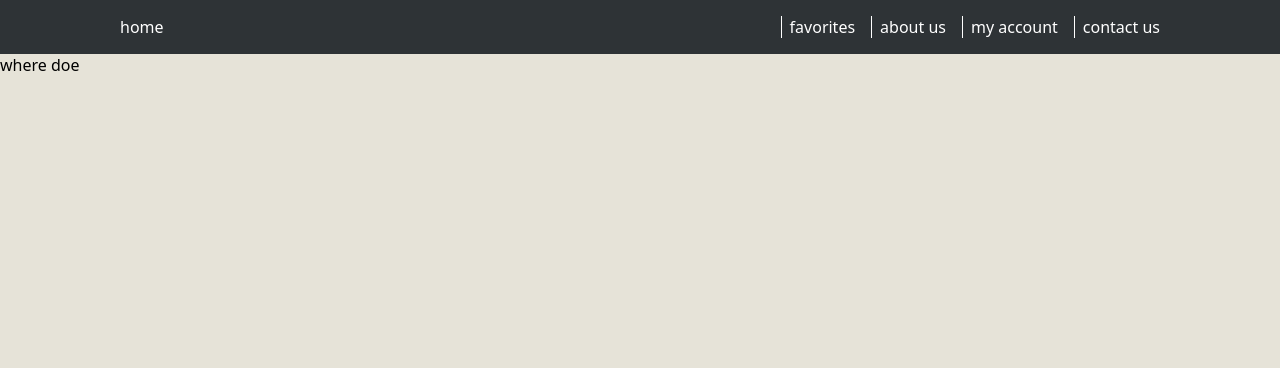
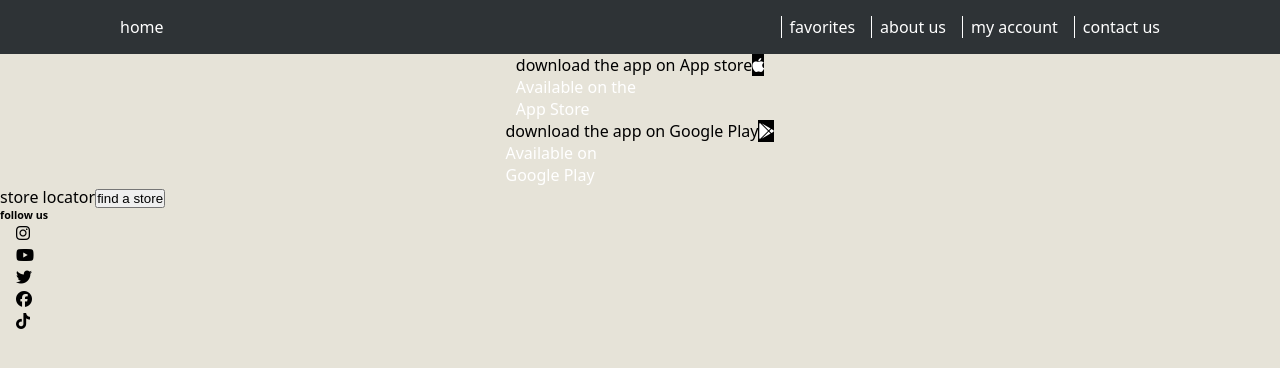
Before and after one commit to GalinaLK/react-shop, a React (Create React App) app: page /account in a window 1280 px wide. Shown: the top 368 px of the page. Built offline with nearby package versions, Linux system fonts and the light colour scheme.

Commit message:
footer links

```diff
--- a/src/App.js
+++ b/src/App.js
@@ -5,11 +5,10 @@ import Favorites from './components/Favorites'
 import Home from './components/Home'
 import ContactUs from './components/ContactUs'
 import Account from './components/Account'
+import Footer from './components/Footer'
 
 
 function App() {
-
-
 
   return (
     <div>
@@ -39,8 +38,7 @@ function App() {
         </div>
 
       </BrowserRouter>
-      <p>where doe</p>
-
+      <Footer/>
       </div>
   );
 }
--- /dev/null
+++ b/src/Sass/footer.scss
@@ -0,0 +1,11 @@
+.downloads{
+    width: 100%;
+    display: flex;
+    flex-direction: column;
+    align-items: center;
+    justify-content: space-between;
+}
+.downloadLink{
+    background-color: black;
+    color: white;
+}
--- a/src/Sass/home.scss
+++ b/src/Sass/home.scss
@@ -1,7 +1,30 @@
 .card-item img{
-max-width: 100%;
-margin: 2em auto;
-}
-.card-item, .flex-cards-wrapper {
+    height: 150px;
     width: 100%;
 }
+.card-item{
+    display: flex;
+    flex-direction: column;
+    padding: 1rem;
+    justify-content: flex-start;
+
+}
+.flex-cards-wrapper {
+height: auto;
+    display: grid;
+    grid-gap: 1rem;
+    grid-template-columns: 1fr;
+}
+
+@media only screen and (min-width: 400px) {
+    .flex-cards-wrapper {
+            grid-template-columns: repeat(2, 1fr);
+        }
+
+  }
+@media only screen and (min-width: 600px) {
+    .flex-cards-wrapper {
+            grid-template-columns: repeat(3, 1fr);
+        }
+
+  }
--- a/src/components/Cards.js
+++ b/src/components/Cards.js
@@ -2,7 +2,7 @@ import React from 'react'
 
 const Cards = (props) => {
     const {alt, url, mobileImg} = props;
-    console.log(alt, url)
+
     return (
         <div className="card-item">
          <picture>
--- /dev/null
+++ b/src/components/Footer.js
@@ -0,0 +1,41 @@
+import React from 'react'
+import '../Sass/footer.scss'
+
+
+const Footer = () => {
+    return (
+        <div className="container-footer">
+            <div className="downloads">
+              <div className="downloadLinkLabel">
+              <label htmlFor="downloadAppStore">download the app on App store</label>
+              <a id="downloadAppStore" className="downloadLink" href="#">
+                <i class="fab fa-apple"></i>
+                <p>Available on the </p>
+                <p className="mobileStores">App Store</p>
+              </a>
+              </div>
+
+              <div className="downloadLinkLabel">
+              <label htmlFor="downloadGooglePlay">download the app on Google Play</label>
+              <a id="downloadGooglePlay" className="downloadLink" href="#">
+                <i class="fab fa-google-play"></i>
+                <p>Available on </p>
+                <p className="mobileStores">Google Play</p>
+              </a>
+              </div>
+            </div>
+            <label htmlFor="findStore">store locator</label>
+            <button id="findStore">find a store</button>
+            <h6>follow us</h6>
+            <ul>
+                <li><i class="fab fa-instagram"></i></li>
+                <li><i class="fab fa-youtube"></i></li>
+                <li><i class="fab fa-twitter"></i></li>
+                <li><i class="fab fa-facebook"></i></li>
+                <li><i class="fab fa-tiktok"></i></li>
+            </ul>
+        </div>
+    )
+}
+
+export default Footer
```
